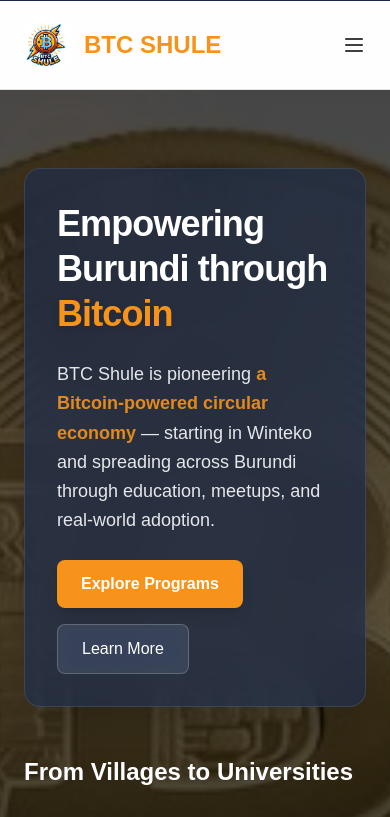
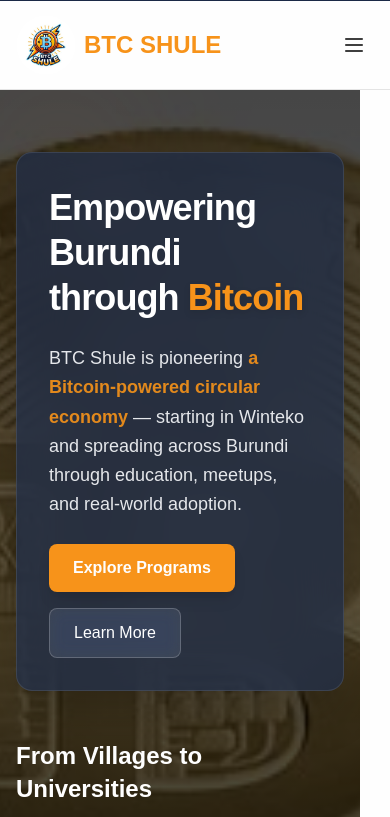
Before and after one commit to BTC-Shule/btc_shule_website, a Next.js app: page / in a window 390 px wide. Shown: the top 817 px of the page. Built offline with nearby package versions, Linux system fonts and the light colour scheme.

Commit message:
fix: corrent the overflow and padding of elements in mobil view

```diff
--- a/src/app/globals.css
+++ b/src/app/globals.css
@@ -36,3 +36,18 @@
 .perspective {
   perspective: 1000px;
 }
+
+* {
+  box-sizing: border-box;
+}
+
+html, body {
+  max-width: 100%;
+  overflow-x: hidden;
+  scrollbar-gutter: stable;
+}
+
+img, video {
+  max-width: 100%;
+  height: auto;
+}
--- a/src/components/Contact.tsx
+++ b/src/components/Contact.tsx
@@ -47,7 +47,7 @@
 
   return (
     <section id="contact" className="relative bg-gradient-to-b from-gray-50 via-background to-gray-100 py-24 overflow-hidden">
-      <div className="max-w-7xl mx-auto px-6 sm:px-8 lg:px-12 relative z-10">
+      <div className="max-w-7xl mx-auto px-4 sm:px-8 lg:px-12 relative z-10">
         {/* Header */}
         <motion.div
           initial={{ opacity: 0, y: -20 }}
@@ -70,7 +70,7 @@
             whileInView={{ opacity: 1, x: 0 }}
             transition={{ duration: 1 }}
             viewport={{ once: true }}
-            className="space-y-8 bg-white/70 backdrop-blur-md border border-gray-200 rounded-3xl shadow-lg p-10"
+            className="space-y-8 bg-white/70 backdrop-blur-md border border-gray-200 rounded-3xl shadow-lg px-4 md:px-10 p-10"
           >
             {[
               {
@@ -166,7 +166,7 @@
           >
             <form
               onSubmit={handleSubmit}
-              className="bg-white/70 backdrop-blur-md rounded-2xl shadow-lg border border-gray-200 p-10 space-y-6"
+              className="bg-white/70 backdrop-blur-md rounded-2xl shadow-lg border border-gray-200 px-4 md:px-10 p-10 space-y-6"
             >
               {[
                 { label: "Name", name: "name", type: "text", placeholder: "Your Full Name" },
--- a/src/components/Hero.tsx
+++ b/src/components/Hero.tsx
@@ -21,7 +21,7 @@
       </div>
 
       {/* Content */}
-      <div className="relative z-10 w-full max-w-7xl px-6 md:px-10 lg:px-16 py-24 md:py-40 text-white">
+      <div className="relative z-10 w-full max-w-7xl px-4 md:px-10 lg:px-16 py-20 md:py-40 text-white">
         <div className="grid grid-cols-1 lg:grid-cols-2 gap-12 items-center">
           {/* Left Column */}
           <motion.div
--- a/src/components/Partners.tsx
+++ b/src/components/Partners.tsx
@@ -106,7 +106,7 @@
             },
           }}
           viewport={{ once: true }}
-          className="grid grid-cols-2 sm:grid-cols-3 md:grid-cols-4 lg:grid-cols-5 gap-10 justify-items-center"
+          className="grid grid-cols-1 sm:grid-cols-3 md:grid-cols-4 lg:grid-cols-5 gap-10 justify-items-center"
         >
           {partners.map((partner) => (
             <motion.a
```
